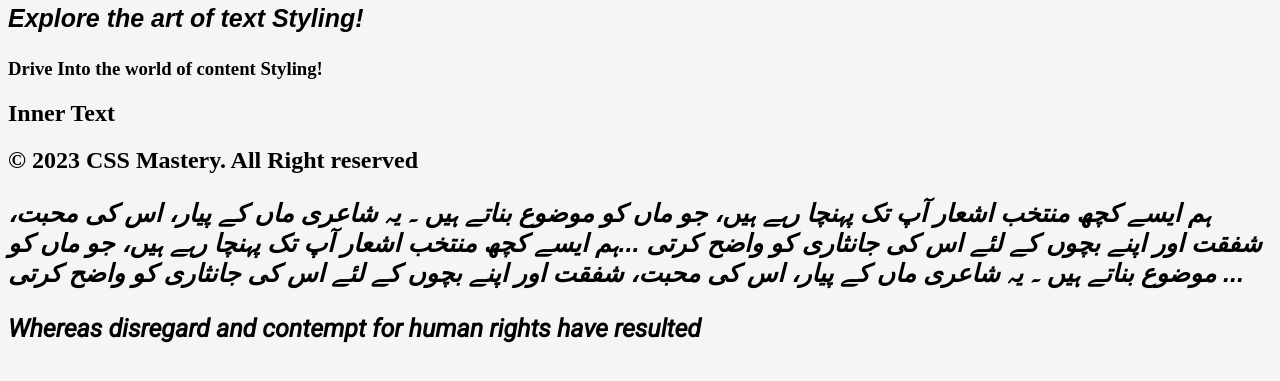
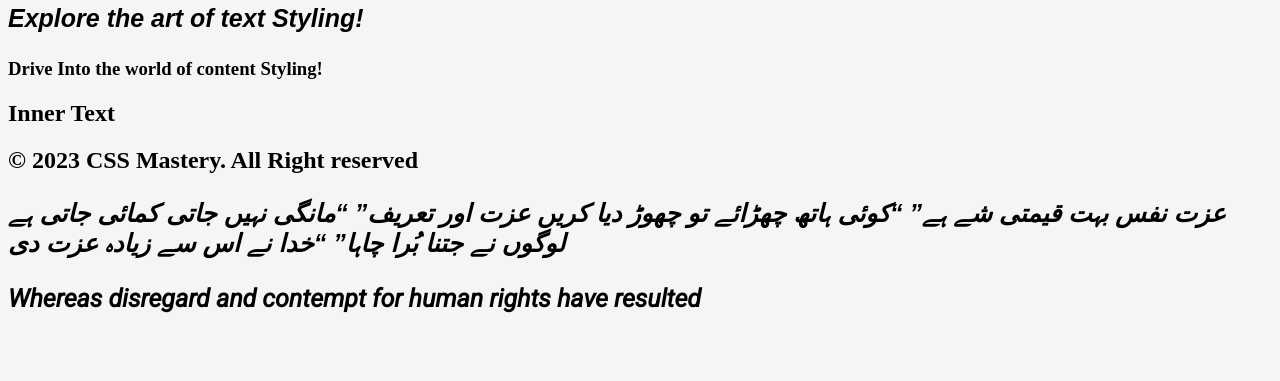
Before and after one commit to herezohaib/Css-Assigment-03, a plain HTML site: page index.html in a window 1280 px wide. Shown: the part 79-460 px from the top of the page. Drawn offline with Linux system fonts and the light colour scheme.

Commit message:
CSSAssigment#03

```diff
--- a/index.html
+++ b/index.html
@@ -21,9 +21,13 @@
     <h2>&copy; 2023 CSS  Mastery. All Right reserved</h2>
 
     <p>
-
-        ہم ایسے کچھ منتخب اشعار آپ تک پہنچا رہے ہیں، جو ماں کو موضوع بناتے ہیں ۔ یہ شاعری ماں کے پیار، اس کی محبت، شفقت اور اپنے بچوں کے لئے اس کی جانثاری کو واضح کرتی ...ہم ایسے کچھ منتخب اشعار آپ تک پہنچا رہے ہیں، جو ماں کو موضوع بناتے ہیں ۔ یہ شاعری ماں کے پیار، اس کی محبت، شفقت اور اپنے بچوں کے لئے اس کی جانثاری کو واضح کرتی ...
-    </p>
+        عزت نفس بہت قیمتی شے ہے”
+“کوئی ہاتھ چھڑائے تو چھوڑ دیا کریں
+        عزت اور تعریف”
+        “مانگی نہیں جاتی کمائی جاتی ہے
+        لوگوں نے جتنا بُرا چاہا”
+“خدا نے اس سے زیادہ عزت دی
+            </p>
 <p id="mobile">
     Whereas disregard and contempt for human rights have resulted</p>
 
```
